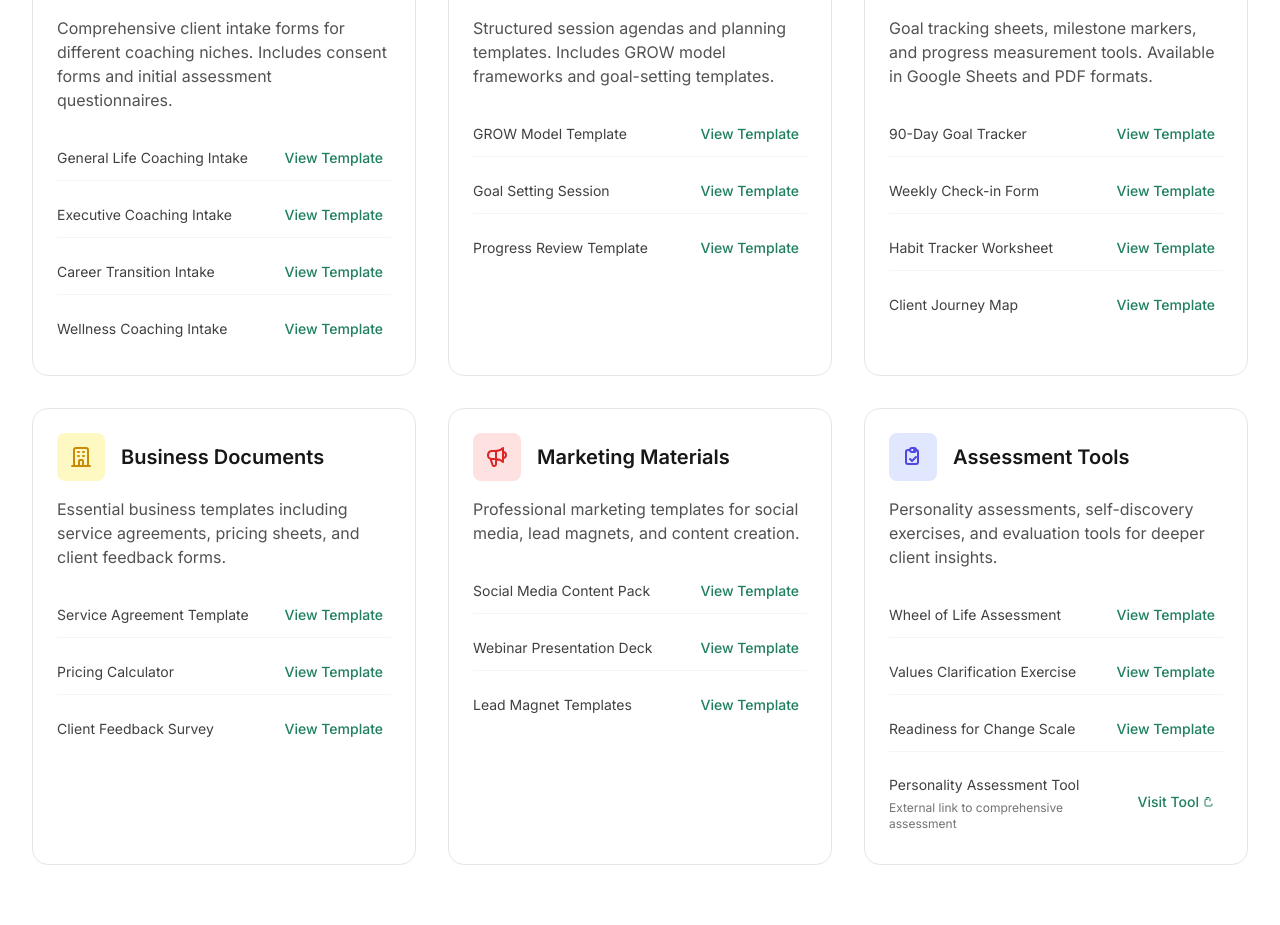
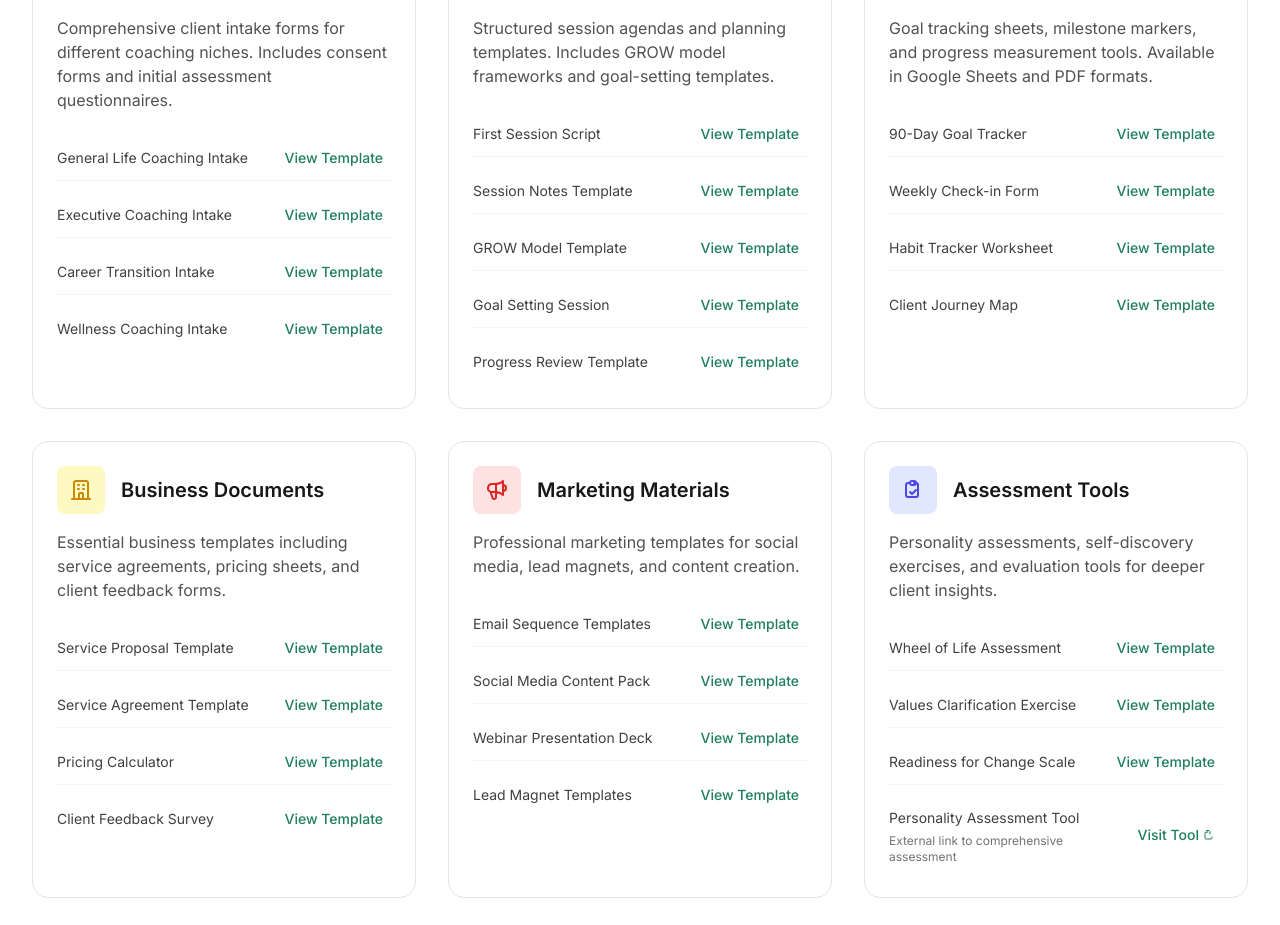
Before and after one commit to adityabandi/LifeCoach-library, a Next.js app: page /templates in a window 1280 px wide. Shown: the part 1000-1925 px from the top of the page. Built offline with nearby package versions, Linux system fonts and the light colour scheme; no server answers.

Commit message:
Update page.tsx

```diff
--- a/app/templates/page.tsx
+++ b/app/templates/page.tsx
@@ -132,6 +132,26 @@ export default function TemplatesPage() {
               </p>
               <div className="space-y-3">
                 <div className="flex justify-between items-center py-2 border-b border-gray-100">
+                  <span className="text-sm text-gray-700">First Session Script</span>
+                  <Link
+                    href="/templates/first-session-script"
+                    className="text-primary-600 text-sm font-medium hover:text-primary-700 focus:outline-none focus:ring-2 focus:ring-primary-500 focus:ring-offset-2 rounded px-2 py-1 hover-lift"
+                    aria-label="View First Session Script"
+                  >
+                    View Template
+                  </Link>
+                </div>
+                <div className="flex justify-between items-center py-2 border-b border-gray-100">
+                  <span className="text-sm text-gray-700">Session Notes Template</span>
+                  <Link
+                    href="/templates/session-notes-template"
+                    className="text-primary-600 text-sm font-medium hover:text-primary-700 focus:outline-none focus:ring-2 focus:ring-primary-500 focus:ring-offset-2 rounded px-2 py-1 hover-lift"
+                    aria-label="View Session Notes Template"
+                  >
+                    View Template
+                  </Link>
+                </div>
+                <div className="flex justify-between items-center py-2 border-b border-gray-100">
                   <span className="text-sm text-gray-700">GROW Model Template</span>
                   <Link
                     href="/templates/grow-model-template"
@@ -236,6 +256,16 @@ export default function TemplatesPage() {
               </p>
               <div className="space-y-3">
                 <div className="flex justify-between items-center py-2 border-b border-gray-100">
+                  <span className="text-sm text-gray-700">Service Proposal Template</span>
+                  <Link
+                    href="/templates/service-proposal-template"
+                    className="text-primary-600 text-sm font-medium hover:text-primary-700 focus:outline-none focus:ring-2 focus:ring-primary-500 focus:ring-offset-2 rounded px-2 py-1 hover-lift"
+                    aria-label="View Service Proposal Template"
+                  >
+                    View Template
+                  </Link>
+                </div>
+                <div className="flex justify-between items-center py-2 border-b border-gray-100">
                   <span className="text-sm text-gray-700">Service Agreement Template</span>
                   <Link
                     href="/templates/coaching-agreement-template"
@@ -282,6 +312,16 @@ export default function TemplatesPage() {
                 Professional marketing templates for social media, lead magnets, and content creation.
               </p>
               <div className="space-y-3">
+                <div className="flex justify-between items-center py-2 border-b border-gray-100">
+                  <span className="text-sm text-gray-700">Email Sequence Templates</span>
+                  <Link
+                    href="/templates/email-sequence-templates"
+                    className="text-primary-600 text-sm font-medium hover:text-primary-700 focus:outline-none focus:ring-2 focus:ring-primary-500 focus:ring-offset-2 rounded px-2 py-1 hover-lift"
+                    aria-label="View Email Sequence Templates"
+                  >
+                    View Template
+                  </Link>
+                </div>
                 <div className="flex justify-between items-center py-2 border-b border-gray-100">
                   <span className="text-sm text-gray-700">Social Media Content Pack</span>
                   <Link
```
